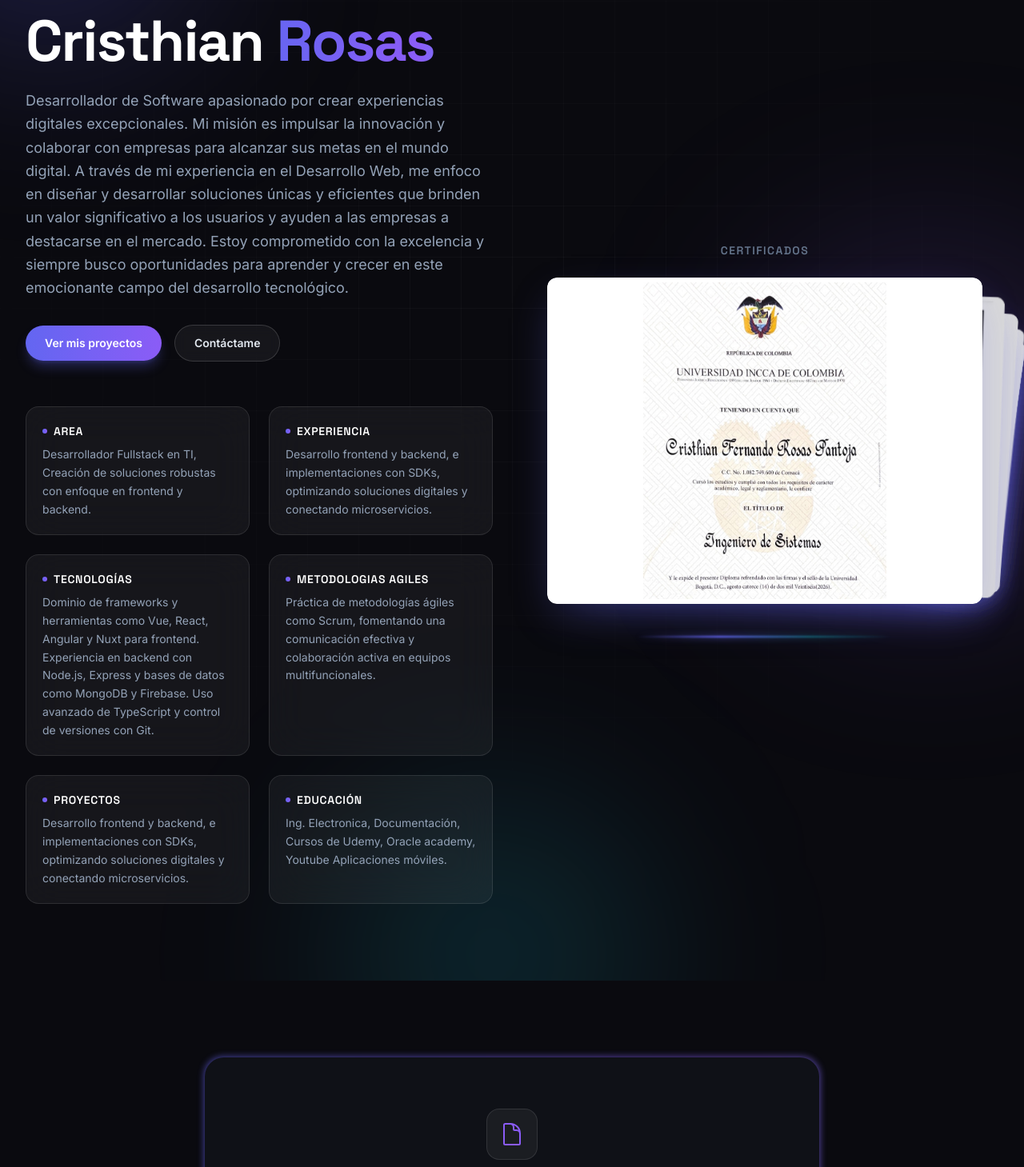
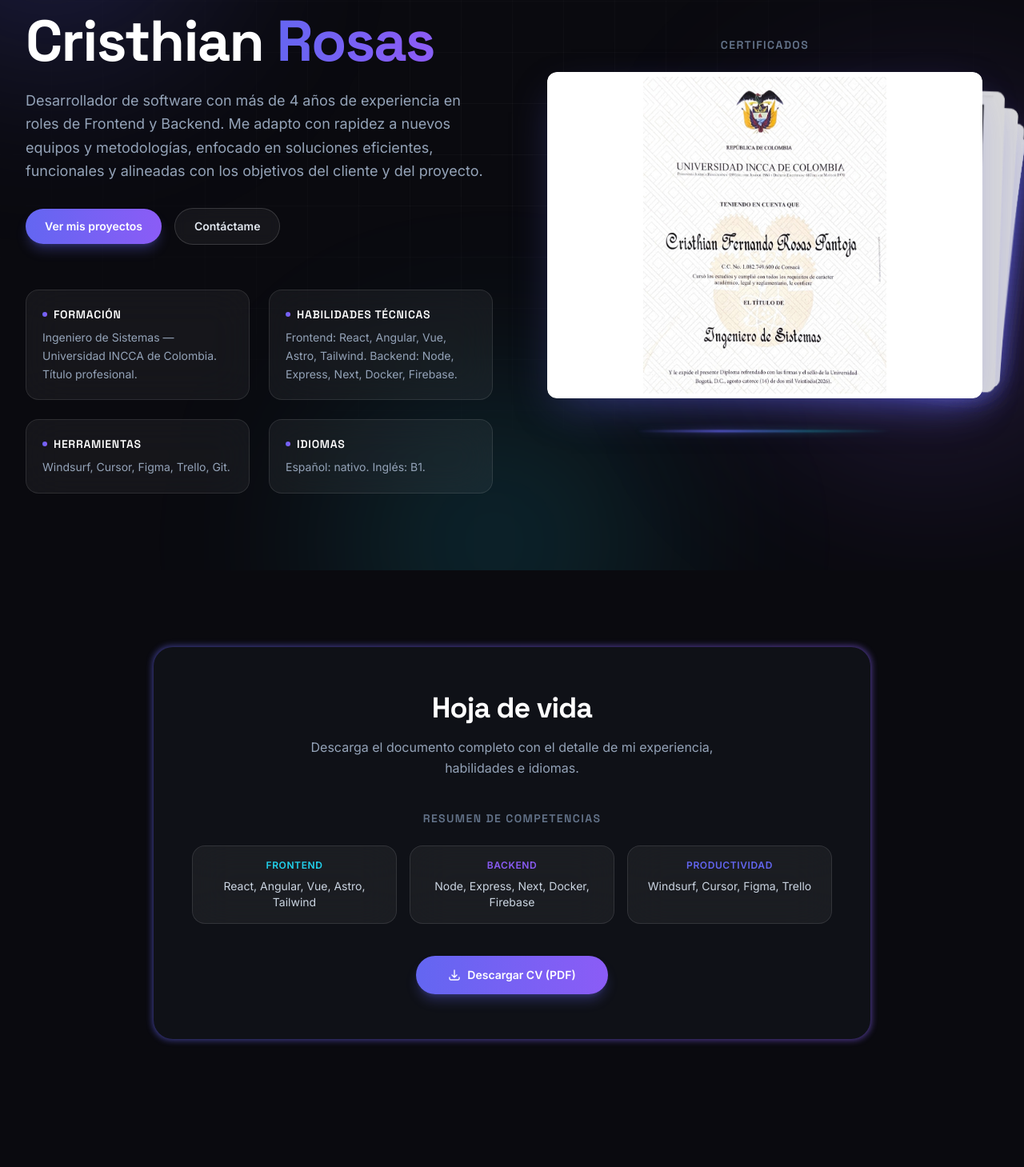
Before and after one commit to lororock/portafolio-vue, a Vue app: page / in a window 1280 px wide. Shown: the part 191-1650 px from the top of the page at 80% size. Built offline with nearby package versions, Linux system fonts and the light colour scheme.

Commit message:
✨ upgrade

```diff
--- a/index.html
+++ b/index.html
@@ -7,7 +7,7 @@
     <meta name="google-adsense-account" content="ca-pub-8153524524145795" />
     <meta
       name="description"
-      content="Portafolio de Cristhian Rosas — Desarrollador de software. Proyectos, experiencia y contacto."
+      content="Portafolio de Cristhian Fernando Rosas — Desarrollador de software Fullstack. Experiencia, proyectos, CV y contacto."
     />
     <title>Cristhian Rosas | Portafolio</title>
     <link rel="preconnect" href="https://fonts.googleapis.com" />
--- a/src/assets/proyectosEs.js
+++ b/src/assets/proyectosEs.js
@@ -2,18 +2,14 @@
 import aprueba from "../assets/img/principal/aprueba.webp";
 import llamarada from "../assets/img/principal/llamarada.webp";
 import inventas from "../assets/img/principal/inventas.webp";
-import portafolio from "../assets/img/principal/oldportafolio.webp";
 import dna from "../assets/img/principal/DNA.webp";
-import peliculas from "../assets/img/principal/peliculas.webp";
 import aythen from "../assets/img/principal/Aythen.webp";
 import dermocapilar from "../assets/img/principal/dermocapilar.webp";
 
 import fullAprueba from "../assets/img/fullscreen/aprueba.webp";
 import fullLlamarada from "../assets/img/fullscreen/llamarada.webp";
 import fullInventas from "../assets/img/fullscreen/inventas.webp";
-import fullPortafolio from "../assets/img/fullscreen/portafolio.webp";
 import fullDna from "../assets/img/fullscreen/DNA.webp";
-import fullPeliculas from "../assets/img/fullscreen/peliculas.webp";
 import fullAythen from "../assets/img/fullscreen/Aythen.webp";
 import fullDermocapilar from "../assets/img/fullscreen/dermocapilar.webp";
 
@@ -23,14 +19,11 @@ import astro from "../assets/img/tecnologias/astro.svg";
 import node from "../assets/img/tecnologias/node.svg";
 import firebase from "../assets/img/tecnologias/firebase.svg";
 import tailwind from "../assets/img/tecnologias/tailwind.svg";
-import css from "../assets/img/tecnologias/css.svg";
 import redux from "../assets/img/tecnologias/redux.svg";
 import axios from "../assets/img/tecnologias/axios.svg";
 import aws from "../assets/img/tecnologias/aws.svg";
 import angular from "../assets/img/tecnologias/angular.svg";
-import html from "../assets/img/tecnologias/html.svg";
 import pinia from "../assets/img/tecnologias/pinia.svg";
-import javascript from "../assets/img/tecnologias/javascript.svg";
 import bootstrap from "../assets/img/tecnologias/bootstrap.svg";
 import zustand from "../assets/img/tecnologias/zustand.svg";
 
@@ -107,28 +100,4 @@ export const proyectosEs = [
     },
     enlace: "https://aythen.com",
   },
-  {
-    nombre: "Anterior portafolio",
-    descripcion:
-      "antiguo portafolio de presentación de mis proyectos y habilidades",
-    imagen: portafolio,
-    proyecto: fullPortafolio,
-    tecnologias: {
-      tecnologia: [html, css, javascript],
-      nombreTecno: ["Html", "Css", "JavaScript"],
-    },
-    enlace: "https://cristhian.netlify.app",
-  },
-  {
-    nombre: "Api peliculas",
-    descripcion:
-      "Consumo de API para la creación de una página que muestra las últimas películas con su nombre y portada. Además, incluye paginación para navegar hasta películas más antiguas.",
-    imagen: peliculas,
-    proyecto: fullPeliculas,
-    tecnologias: {
-      tecnologia: [vue, css, axios],
-      nombreTecno: ["Vuejs", "Css", "Axios"],
-    },
-    enlace: "https://double-v-partners-prueba-tecnica.netlify.app",
-  }
 ];
--- a/src/assets/style.css
+++ b/src/assets/style.css
@@ -32,8 +32,7 @@
 
   /* Las secciones no quedan ocultas tras el navbar fijo */
   section[id],
-  footer[id],
-  div[id="profile"] {
+  footer[id] {
     scroll-margin-top: 4.5rem;
   }
 }
--- a/src/components/Cv.vue
+++ b/src/components/Cv.vue
@@ -1,51 +1,70 @@
 <template>
   <section aria-label="Hoja de vida" id="cv" class="relative py-24">
-    <div class="mx-auto w-full max-w-7xl px-4 sm:px-6 lg:px-8 xl:max-w-[1400px] 2xl:max-w-[1536px]">
-      <!-- Tarjeta con borde degradado animado -->
-      <div v-reveal class="relative mx-auto max-w-3xl">
+    <div
+      class="mx-auto w-full max-w-7xl px-4 sm:px-6 lg:px-8 xl:max-w-[1400px] 2xl:max-w-[1536px]"
+    >
+      <div v-reveal class="relative mx-auto max-w-4xl">
         <div
           class="absolute -inset-[1px] rounded-3xl bg-gradient-to-r from-accent-indigo via-accent-violet to-accent-cyan opacity-60 blur-sm animate-gradient-x bg-[length:200%_auto]"
           aria-hidden="true"
         ></div>
 
         <div
-          class="relative rounded-3xl bg-base-900 px-6 py-16 text-center sm:px-16"
+          class="relative rounded-3xl bg-base-900 px-6 py-12 sm:px-12 sm:py-14"
         >
-          <!-- Icono documento -->
-          <div
-            class="mx-auto mb-8 flex h-16 w-16 items-center justify-center rounded-2xl border border-white/10 bg-white/5"
-          >
-            <svg
-              class="h-8 w-8 text-accent-violet"
-              fill="none"
-              viewBox="0 0 24 24"
-              stroke-width="1.5"
-              stroke="currentColor"
-            >
-              <path
-                stroke-linecap="round"
-                stroke-linejoin="round"
-                d="M19.5 14.25v-2.625a3.375 3.375 0 00-3.375-3.375h-1.5A1.125 1.125 0 0113.5 7.125v-1.5a3.375 3.375 0 00-3.375-3.375H8.25m2.25 0H5.625c-.621 0-1.125.504-1.125 1.125v17.25c0 .621.504 1.125 1.125 1.125h12.75c.621 0 1.125-.504 1.125-1.125V11.25a9 9 0 00-9-9z"
-              />
-            </svg>
-          </div>
-
+          <div class="text-center">
             <h2
               class="font-display text-3xl font-bold tracking-tight text-white sm:text-4xl"
             >
               {{ $t("cv.title") }}
             </h2>
-
-          <p class="mx-auto mt-4 max-w-md leading-relaxed text-slate-400">
+            <p class="mx-auto mt-4 max-w-lg leading-relaxed text-slate-400">
               {{ $t("cv.text") }}
             </p>
+          </div>
 
-          <!-- Botón con efecto shimmer -->
+          <div v-reveal="1" class="mt-10">
+            <h3
+              class="text-center font-display text-sm font-semibold uppercase tracking-widest text-slate-500"
+            >
+              {{ $t("cv.skillsTitle") }}
+            </h3>
+            <dl
+              class="mt-6 grid grid-cols-1 gap-4 sm:grid-cols-3"
+            >
+              <div class="glass-card p-4 text-center">
+                <dt class="text-xs font-semibold uppercase tracking-wider text-accent-cyan">
+                  {{ $t("cv.frontendLabel") }}
+                </dt>
+                <dd class="mt-2 text-sm text-slate-300">
+                  {{ $t("cv.frontendSkills") }}
+                </dd>
+              </div>
+              <div class="glass-card p-4 text-center">
+                <dt class="text-xs font-semibold uppercase tracking-wider text-accent-violet">
+                  {{ $t("cv.backendLabel") }}
+                </dt>
+                <dd class="mt-2 text-sm text-slate-300">
+                  {{ $t("cv.backendSkills") }}
+                </dd>
+              </div>
+              <div class="glass-card p-4 text-center">
+                <dt class="text-xs font-semibold uppercase tracking-wider text-accent-indigo">
+                  {{ $t("cv.toolsLabel") }}
+                </dt>
+                <dd class="mt-2 text-sm text-slate-300">
+                  {{ $t("cv.toolsSkills") }}
+                </dd>
+              </div>
+            </dl>
+          </div>
+
+          <div class="mt-10 flex justify-center">
             <a
               :href="$t('cv.link')"
               target="_blank"
               rel="noreferrer"
-            class="group relative mt-10 inline-flex items-center gap-2 overflow-hidden rounded-full bg-gradient-to-r from-accent-indigo to-accent-violet px-10 py-3.5 text-sm font-semibold text-white shadow-lg shadow-accent-indigo/30 transition-all duration-300 hover:scale-105 hover:shadow-accent-violet/50"
+              class="group relative inline-flex items-center gap-2 overflow-hidden rounded-full bg-gradient-to-r from-accent-indigo to-accent-violet px-10 py-3.5 text-sm font-semibold text-white shadow-lg shadow-accent-indigo/30 transition-all duration-300 hover:scale-105 hover:shadow-accent-violet/50"
             >
               <span
                 class="absolute inset-0 -translate-x-full bg-gradient-to-r from-transparent via-white/25 to-transparent transition-transform duration-700 group-hover:translate-x-full"
@@ -57,6 +76,7 @@
                 viewBox="0 0 24 24"
                 stroke-width="2"
                 stroke="currentColor"
+                aria-hidden="true"
               >
                 <path
                   stroke-linecap="round"
@@ -69,5 +89,6 @@
           </div>
         </div>
       </div>
+    </div>
   </section>
 </template>
--- a/src/components/FooterContactos.vue
+++ b/src/components/FooterContactos.vue
@@ -46,7 +46,13 @@ const servicios = [
   "footer.seo",
 ];
 
-const companias = ["Inventas", "Digiworld", "Aythen"];
+const companias = [
+  "Group Global Edtech",
+  "Llamarada",
+  "Inventas-app",
+  "Aythen",
+  "DigiWorld",
+];
 </script>
 
 <template>
--- a/src/components/Profile.vue
+++ b/src/components/Profile.vue
@@ -13,12 +13,10 @@ const modules = ref([EffectCards, Navigation, Pagination]);
 const emit = defineEmits(["abrirContacto"]);
 
 const datos = [
-  { titulo: "profile.area", texto: "profile.areaText" },
-  { titulo: "profile.experience", texto: "profile.experienceText" },
-  { titulo: "profile.Technologies", texto: "profile.TechnologiesText" },
-  { titulo: "profile.methodologies", texto: "profile.methodologiesText" },
-  { titulo: "profile.projects", texto: "profile.projectsText" },
   { titulo: "profile.education", texto: "profile.educationText" },
+  { titulo: "profile.technicalSkills", texto: "profile.technicalSkillsText" },
+  { titulo: "profile.tools", texto: "profile.toolsText" },
+  { titulo: "profile.languages", texto: "profile.languagesText" },
 ];
 
 const irAProyectos = () => {
--- a/src/lang/texts.js
+++ b/src/lang/texts.js
@@ -1,7 +1,7 @@
 export const texts = {
   es: {
     navbar: {
-      aboutMe: "Sobre mi",
+      aboutMe: "Sobre mí",
       cv: "Hoja de vida",
       projects: "Proyectos",
       contacts: "Contactos",
@@ -10,50 +10,49 @@ export const texts = {
     correo: {
       title: "¡Ponte en contacto conmigo!",
       texto:
-        "¡Gracias por visitar mi sitio web! Si tienes alguna pregunta, comentario o estás interesado en colaborar, por favor utiliza el formulario de contacto a continuación. Estaré encantado de escucharte y responder a tus consultas.",
+        "Si tienes alguna pregunta, comentario o estás interesado en colaborar, utiliza el formulario de contacto. Estaré encantado de escucharte.",
       name: "Nombre",
       email: "Correo",
       cancel: "Cancelar",
       send: "Enviar",
     },
     profile: {
-      role: "Desarrollador Fullstack",
+      role: "Desarrollador de software",
       ctaProjects: "Ver mis proyectos",
       ctaContact: "Contáctame",
       certificates: "Certificados",
       description:
-        "Desarrollador de Software apasionado por crear experiencias digitales excepcionales. Mi misión es impulsar la innovación y colaborar con empresas para alcanzar sus metas en el mundo digital. A través de mi experiencia en el Desarrollo Web, me enfoco en diseñar y desarrollar soluciones únicas y eficientes que brinden un valor significativo a los usuarios y ayuden a las empresas a destacarse en el mercado. Estoy comprometido con la excelencia y siempre busco oportunidades para aprender y crecer en este emocionante campo del desarrollo tecnológico.",
-      area: "Area",
-      areaText:
-        "Desarrollador Fullstack en TI, Creación de soluciones robustas con enfoque en frontend y backend.",
-      experience: "Experiencia",
-      experienceText:
-        "Desarrollo frontend y backend, e implementaciones con SDKs, optimizando soluciones digitales y conectando microservicios.",
-      projects: "Proyectos",
-      projectsText:
-        "Desarrollo frontend y backend, e implementaciones con SDKs, optimizando soluciones digitales y conectando microservicios.",
-      Technologies: "Tecnologías",
-      TechnologiesText:
-        "Dominio de frameworks y herramientas como Vue, React, Angular y Nuxt para frontend. Experiencia en backend con Node.js, Express y bases de datos como MongoDB y Firebase. Uso avanzado de TypeScript y control de versiones con Git.",
-      methodologies: "Metodologias agiles",
-      methodologiesText:
-        "Práctica de metodologías ágiles como Scrum, fomentando una comunicación efectiva y colaboración activa en equipos multifuncionales.",
-      education: "Educación",
+        "Desarrollador de software con más de 4 años de experiencia en roles de Frontend y Backend. Me adapto con rapidez a nuevos equipos y metodologías, enfocado en soluciones eficientes, funcionales y alineadas con los objetivos del cliente y del proyecto.",
+      education: "Formación",
       educationText:
-        "Ing. Electronica, Documentación, Cursos de Udemy, Oracle academy, Youtube Aplicaciones móviles.",
+        "Ingeniero de Sistemas — Universidad INCCA de Colombia. Título profesional.",
+      technicalSkills: "Habilidades técnicas",
+      technicalSkillsText:
+        "Frontend: React, Angular, Vue, Astro, Tailwind. Backend: Node, Express, Next, Docker, Firebase.",
+      tools: "Herramientas",
+      toolsText: "Windsurf, Cursor, Figma, Trello, Git.",
+      languages: "Idiomas",
+      languagesText: "Español: nativo. Inglés: B1.",
     },
     cv: {
-      title: "Mi hoja de vida",
-      text: "Conoce en detalle mi experiencia, habilidades y formación profesional.",
+      title: "Hoja de vida",
+      text: "Descarga el documento completo con el detalle de mi experiencia, habilidades e idiomas.",
       link: "https://drive.google.com/file/d/13zbG6liz8LJTSyjn3gvCKNrU8QR69rKY/view?usp=sharing",
-      download: "Descargar mi CV",
+      download: "Descargar CV (PDF)",
+      skillsTitle: "Resumen de competencias",
+      frontendLabel: "Frontend",
+      frontendSkills: "React, Angular, Vue, Astro, Tailwind",
+      backendLabel: "Backend",
+      backendSkills: "Node, Express, Next, Docker, Firebase",
+      toolsLabel: "Productividad",
+      toolsSkills: "Windsurf, Cursor, Figma, Trello",
     },
     portafolio: {
       title: "Portafolio de proyectos",
       visit: "Visitar proyecto",
       close: "Cerrar",
       all: "Todos",
-      text: "Aquí en mi portafolio, encontrarás una selección de algunos de mis proyectos más recientes. Cada uno de ellos representa un desafío único que tuve que superar y una oportunidad para demostrar mis habilidades y creatividad. Espero que disfrutes viendo mis proyectos tanto como yo disfruté trabajando en ellos.",
+      text: "Selección de proyectos recientes que reflejan mi trabajo en frontend, backend y producto digital.",
       idioma: "es",
     },
     footer: {
@@ -62,12 +61,12 @@ export const texts = {
       week: "LUNES A VIERNES: 7:00 am - 5:00 pm",
       weekend: "FIN DE SEMANA: 7:00 am - 3:00 pm",
       services: "Servicios",
-      layout: "Maquetación web",
-      code: "Código escalable",
-      creating: "Creación de aplicaciones web",
-      maintenance: "Mantenimiento de aplicaciones",
-      seo: "Optimización de SEO",
-      company: "Compañias",
+      layout: "Desarrollo frontend",
+      code: "APIs y backend",
+      creating: "Aplicaciones web a medida",
+      maintenance: "Migraciones y mejoras UX/UI",
+      seo: "Sitios optimizados para SEO",
+      company: "Experiencia reciente",
     },
   },
   en: {
@@ -81,50 +80,49 @@ export const texts = {
     correo: {
       title: "Contact me!",
       texto:
-        "Thank you for visiting my website! If you have any questions, comments or are interested in collaborating, please use the contact form below. I'll be happy to hear from you and answer your queries.",
+        "If you have questions or want to collaborate, use the contact form below. I'll be happy to hear from you.",
       name: "Name",
       email: "Email",
       cancel: "Cancel",
       send: "Send",
     },
     profile: {
-      role: "Fullstack Developer",
+      role: "Software developer",
       ctaProjects: "View my projects",
       ctaContact: "Contact me",
       certificates: "Certificates",
       description:
-        "Software Developer passionate about creating exceptional digital experiences. My mission is to drive innovation and collaborate with companies to achieve their goals in the digital world. Through my experience in Web Development, I focus on designing and developing unique and efficient solutions that provide significant value to users and help companies stand out in the market. I am committed to excellence and always looking for opportunities to learn and grow in this exciting field of technological development.",
-      area: "Area",
-      areaText:
-        "Fullstack IT Developer, Creating robust solutions with a focus on frontend and backend.",
-      experience: "Experience",
-      experienceText:
-        "Frontend and backend development, and implementations with SDKs, optimizing digital solutions and connecting microservices.",
-      projects: "Projects",
-      projectsText:
-        "Frontend and backend development, and implementations with SDKs, optimizing digital solutions and connecting microservices.",
-      Technologies: "Technologies",
-      TechnologiesText:
-        "Mastery of frameworks and tools such as Vue, React, Angular and Nuxt for frontend. Experience in backend with Node.js, Express and databases such as MongoDB and Firebase. Advanced use of TypeScript and version control with Git.",
-      methodologies: "Agile methodologies",
-      methodologiesText:
-        "Practice of agile methodologies such as Scrum, promoting effective communication and active collaboration in multifunctional teams.",
+        "Software developer with over 4 years of experience in frontend and backend roles. I adapt quickly to new teams and workflows, focused on efficient, functional solutions aligned with client and project goals.",
       education: "Education",
       educationText:
-        "Electronics Engineer, Documentation, Udemy Courses, Oracle Academy, Youtube Mobile Applications.",
+        "Systems Engineer — Universidad INCCA de Colombia. Professional degree.",
+      technicalSkills: "Technical skills",
+      technicalSkillsText:
+        "Frontend: React, Angular, Vue, Astro, Tailwind. Backend: Node, Express, Next, Docker, Firebase.",
+      tools: "Tools",
+      toolsText: "Windsurf, Cursor, Figma, Trello, Git.",
+      languages: "Languages",
+      languagesText: "Spanish: native. English: B1.",
     },
     cv: {
-      title: "My resume",
-      text: "Take a closer look at my experience, skills and professional background.",
+      title: "Resume",
+      text: "Download the full document with detailed experience, skills, and languages.",
       link: "https://drive.google.com/file/d/1CzqPTpW6gvjXQH_UcAoLloyRBZz98hPq/view?usp=sharing",
-      download: "Download my resume",
+      download: "Download resume (PDF)",
+      skillsTitle: "Skills summary",
+      frontendLabel: "Frontend",
+      frontendSkills: "React, Angular, Vue, Astro, Tailwind",
+      backendLabel: "Backend",
+      backendSkills: "Node, Express, Next, Docker, Firebase",
+      toolsLabel: "Productivity",
+      toolsSkills: "Windsurf, Cursor, Figma, Trello",
     },
     portafolio: {
-      title: "Project Portfolio",
+      title: "Project portfolio",
       visit: "Visit project",
       close: "Close",
       all: "All",
-      text: "Here in my portfolio, you will find a selection of some of my most recent projects. Each of them represents a unique challenge I had to overcome and an opportunity to demonstrate my skills and creativity. I hope you enjoy viewing my projects as much as I enjoyed working on them.",
+      text: "A selection of recent projects reflecting my work in frontend, backend, and digital product.",
       idioma: "en",
     },
     footer: {
@@ -133,12 +131,12 @@ export const texts = {
       week: "MONDAY TO FRIDAY: 7:00 am - 5:00 pm",
       weekend: "WEEKEND: 7:00 am - 3:00 pm",
       services: "Services",
-      layout: "Web layout",
-      code: "Scalable code",
-      creating: "Creating web applications",
-      maintenance: "Application maintenance",
-      seo: "SEO Optimization",
-      company: "Companies",
+      layout: "Frontend development",
+      code: "APIs and backend",
+      creating: "Custom web applications",
+      maintenance: "Migrations and UX/UI improvements",
+      seo: "SEO-optimized websites",
+      company: "Recent experience",
     },
   },
 };
```
Also changed, not shown: src/assets/proyectosEn.js (+2 -33 lines). Lines whose indentation alone changed are shown as unchanged.
